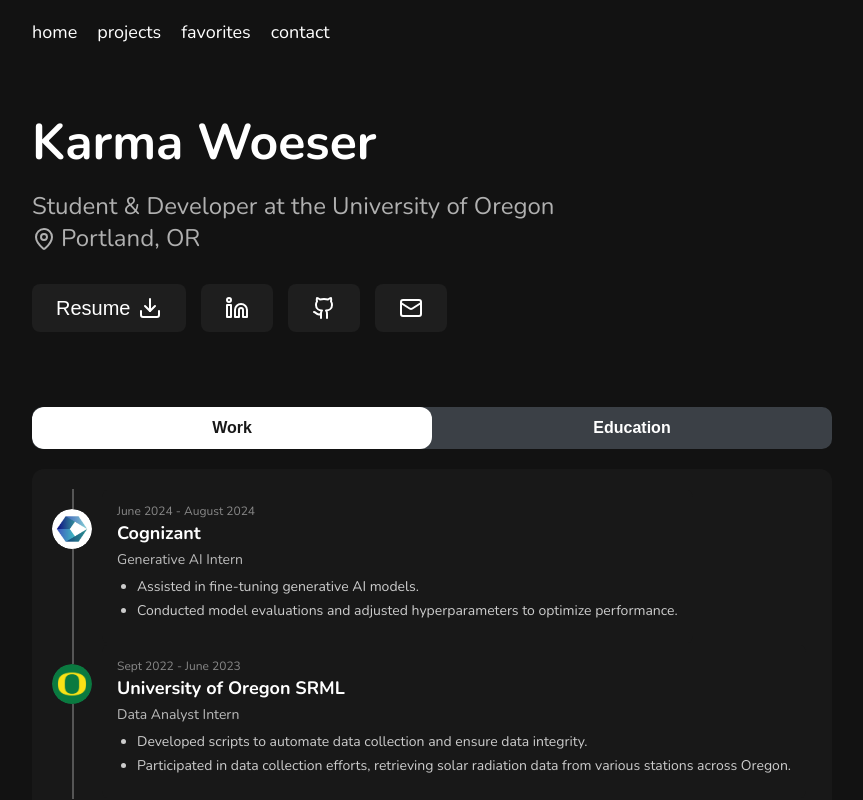
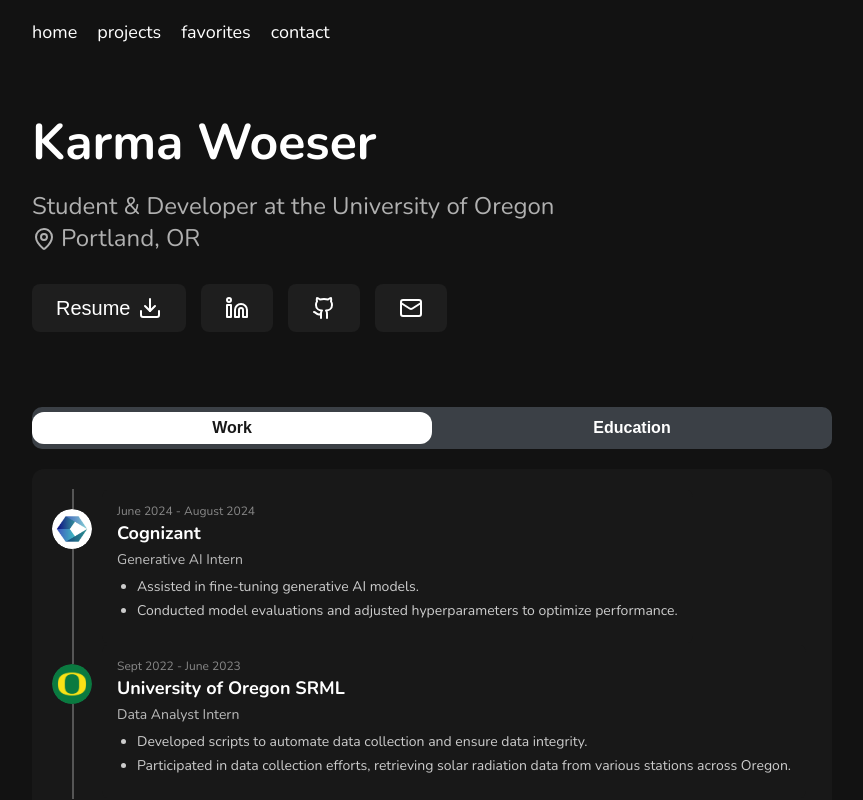
Before and after one commit to kwoeser/PersonalWebsite, a React (Vite) app: page / in a window 1280 px wide. Shown: the top 800 px of the page, without its empty margins (208-1071 px from the left). Built offline with nearby package versions, Linux system fonts and the light colour scheme.

Commit message:
Changed Tab slider

```diff
--- a/src/index.css
+++ b/src/index.css
@@ -4,7 +4,7 @@
   margin: 0;
   padding: 0;
   background-color: #121212;
-  color: var(--white);
+  color: #fff;
   font-family: 'Nunito', sans-serif;
   display: flex;
   justify-content: center;
@@ -201,10 +201,11 @@
 .tab-indicator {
   position: absolute;
   width: 50%;
-  height: 100%;
+  height: 75%;
   background-color: #fff;
   border-radius: 12px;
   z-index: 1;
+  top: 12%;
 }
 
 /* Tab Content */
```
Also changed, not shown: setup.txt.
